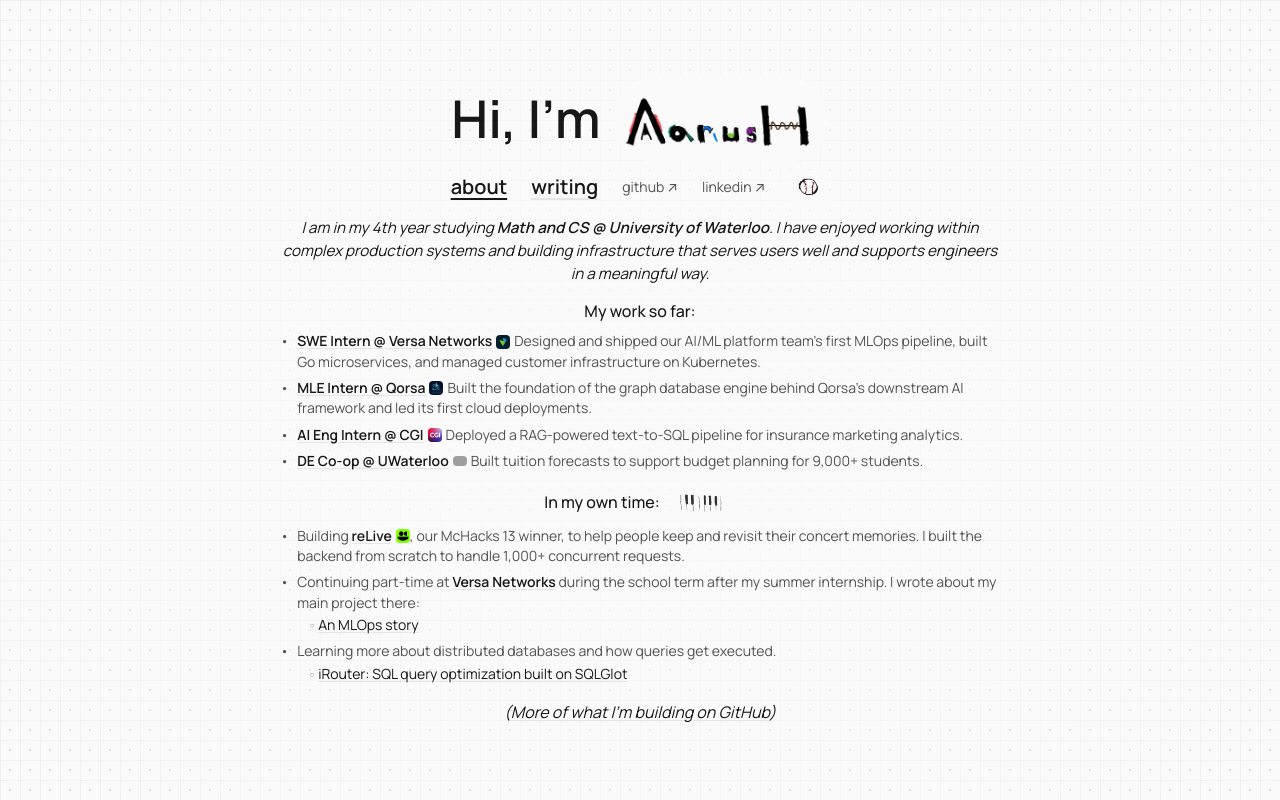
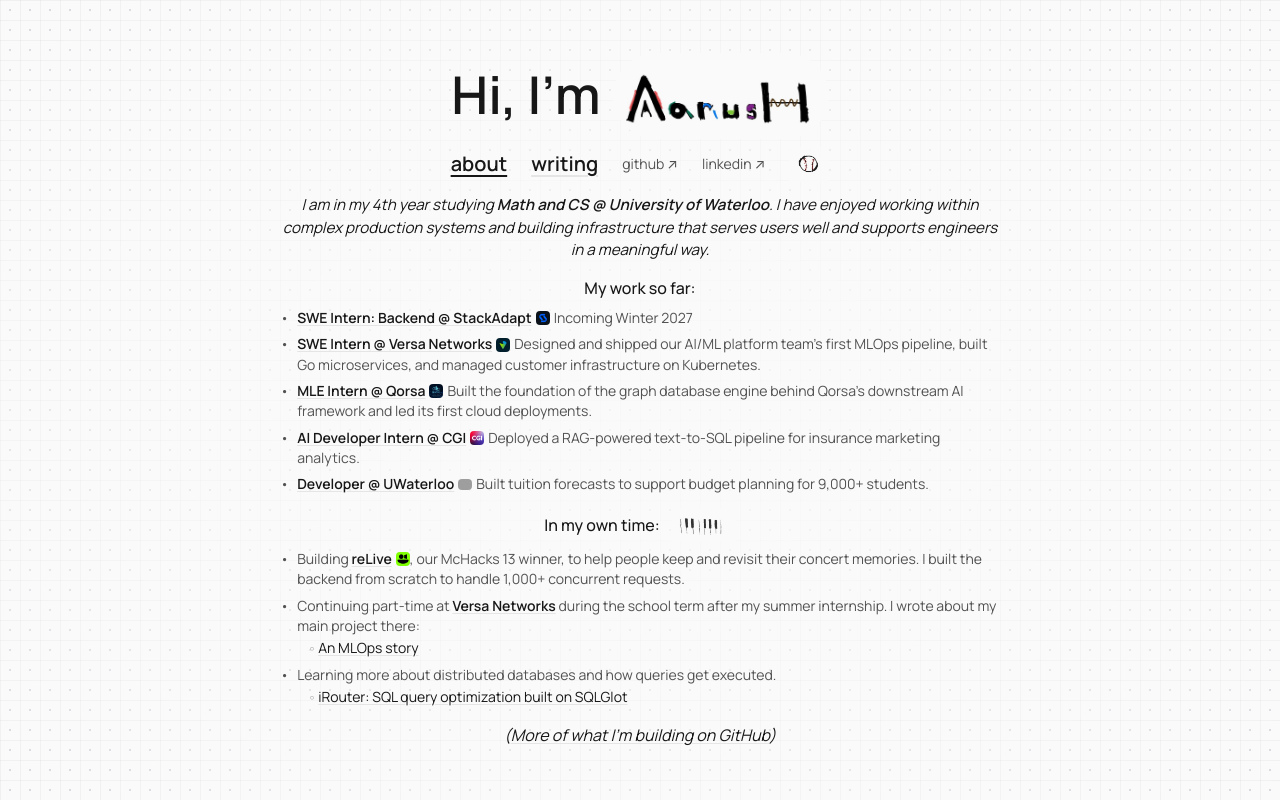
Before and after one commit to abfhdays/aarush-portfolio, a Next.js app: page / in a window 1280 px wide. Built offline with nearby package versions, Linux system fonts and the light colour scheme; grey boxes are pictures that could not be loaded.

Commit message:
add new experience

```diff
--- a/content/info.ts
+++ b/content/info.ts
@@ -12,10 +12,11 @@
       text: ". I have enjoyed working within complex production systems and building infrastructure that serves users well and supports engineers in a meaningful way.",
     },
     work: [
-      { text: "Designed and shipped our AI/ML platform team's first MLOps pipeline, built Go microservices, and managed customer infrastructure on Kubernetes.", company: "SWE Intern @ Versa Networks", url: "https://versa-networks.com", icon: "/versa_networks_logo.jpeg" },
+      { text: "Incoming Winter 2027", company: "SWE Intern: Backend @ StackAdapt", url: "https://www.stackadapt.com/", icon: "/stackadapt_logo.jpeg" },
+      { text: "Designed and shipped our AI/ML platform team's first MLOps pipeline, built Go microservices, and managed customer infrastructure on Kubernetes.", company: "SWE Intern @ Versa Networks", url: "https://versa-networks.com/products/ueba/", icon: "/versa_networks_logo.jpeg" },
       { text: "Built the foundation of the graph database engine behind Qorsa's downstream AI framework and led its first cloud deployments.", company: "MLE Intern @ Qorsa", url: "https://qorsa.com", icon: "/qorsalogo.jpeg" },
-      { text: "Deployed a RAG-powered text-to-SQL pipeline for insurance marketing analytics.", company: "AI Eng Intern @ CGI", url: "https://www.cgi.com", icon: "/cgi_portfolio_icon.jpg" },
-      { text: "Built tuition forecasts to support budget planning for 9,000+ students.", company: "DE Co-op @ UWaterloo", url: "https://uwaterloo.ca/math/", icon: "/uwlogo.jpg" }
+      { text: "Deployed a RAG-powered text-to-SQL pipeline for insurance marketing analytics.", company: "AI Developer Intern @ CGI", url: "https://www.cgi.com", icon: "/cgi_portfolio_icon.jpg" },
+      { text: "Built tuition forecasts to support budget planning for 9,000+ students.", company: "Developer @ UWaterloo", url: "https://uwaterloo.ca/math/", icon: "/uwlogo.jpg" }
     ],
     interests: {
       intro: "In my own time",
```
Also changed, not shown: public/stackadapt_logo.jpeg (added).
